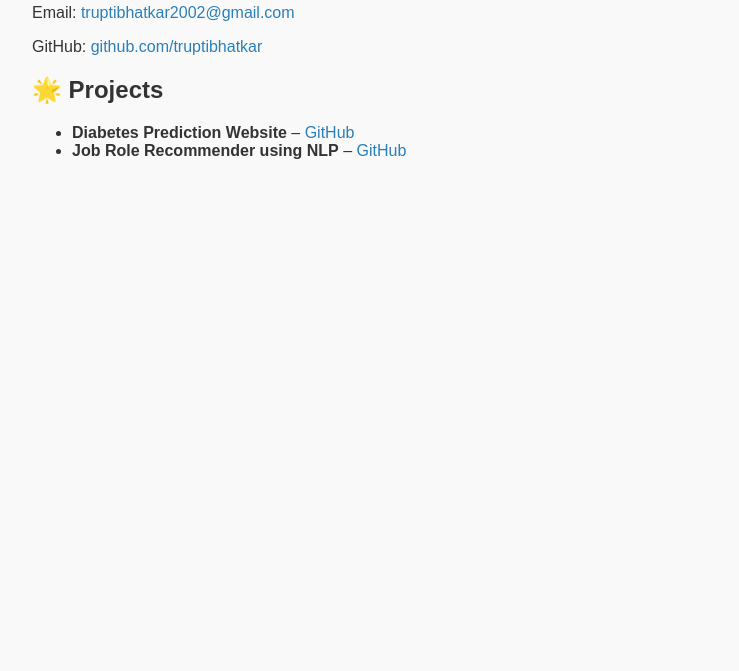
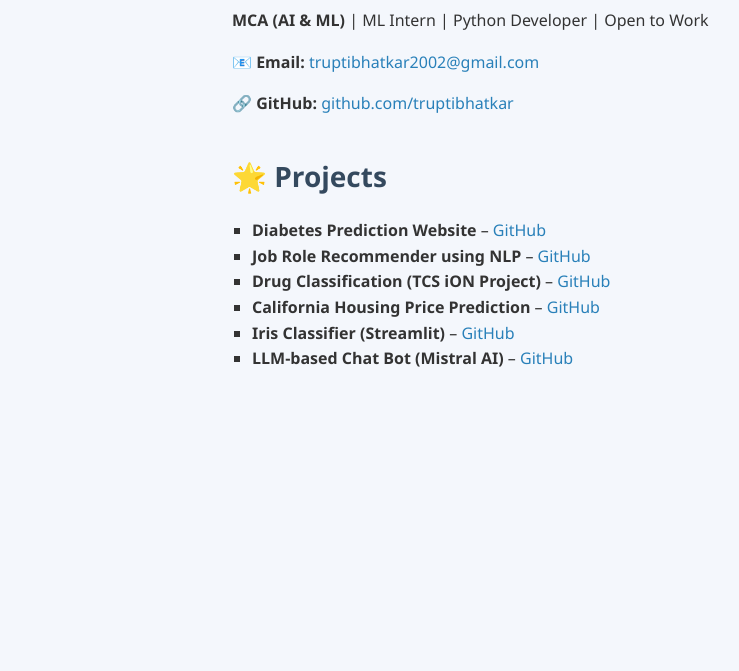
Before and after one commit to truptibhatkar/truptibhatkar.github.io, a plain HTML site: page index.html in a window 1280 px wide. Shown: the part 129-800 px from the top of the page, without its empty margins (8-747 px from the left). Drawn offline with Linux system fonts and the light colour scheme.

Commit message:
Update index.html

```diff
--- a/index.html
+++ b/index.html
@@ -2,25 +2,70 @@
 <html lang="en">
 <head>
     <meta charset="UTF-8">
-  <title>Trupti Bhatkar | AI & ML Enthusiast</title>
+    <title>Trupti Bhatkar | Portfolio</title>
     <style>
-    body { font-family: Arial, sans-serif; margin: 40px; background: #f9f9f9; color: #333; }
-    h1 { color: #2c3e50; }
-    a { color: #2980b9; text-decoration: none; }
-    .section { margin-bottom: 30px; }
+        body {
+            font-family: 'Segoe UI', sans-serif;
+            margin: 0;
+            padding: 0;
+            background: #f4f7fc;
+            color: #333;
+        }
+        .container {
+            max-width: 800px;
+            margin: auto;
+            padding: 40px 20px;
+        }
+        h1 {
+            color: #2c3e50;
+            font-size: 36px;
+        }
+        h2 {
+            color: #34495e;
+            margin-top: 40px;
+        }
+        p, li {
+            font-size: 16px;
+            line-height: 1.6;
+        }
+        a {
+            color: #2980b9;
+            text-decoration: none;
+        }
+        a:hover {
+            text-decoration: underline;
+        }
+        .contact {
+            margin-top: 10px;
+            margin-bottom: 30px;
+        }
+        ul {
+            list-style: square;
+            padding-left: 20px;
+        }
+        .emoji {
+            font-size: 28px;
+        }
     </style>
 </head>
 <body>
+    <div class="container">
         <h1>👩‍💻 Trupti Bhatkar</h1>
-  <p><strong>MCA (AI & ML) | ML Intern | Python Developer | Open to Work</strong></p>
-  <p>Email: <a href="mailto:truptibhatkar2002@gmail.com">truptibhatkar2002@gmail.com</a></p>
-  <p>GitHub: <a href="https://github.com/truptibhatkar">github.com/truptibhatkar</a></p>
+        <p><strong>MCA (AI & ML)</strong> | ML Intern | Python Developer | Open to Work</p>
 
-  <div class="section">
-    <h2>🌟 Projects</h2>
+        <div class="contact">
+            <p>📧 <strong>Email:</strong> <a href="mailto:truptibhatkar2002@gmail.com">truptibhatkar2002@gmail.com</a></p>
+            <p>🔗 <strong>GitHub:</strong> <a href="https://github.com/truptibhatkar" target="_blank">github.com/truptibhatkar</a></p>
+        </div>
+
+        <h2 class="emoji">🌟 Projects</h2>
         <ul>
-      <li><strong>Diabetes Prediction Website</strong> – <a href="https://github.com/truptibhatkar/diabetes_prediction">GitHub</a></li>
-      <li><strong>Job Role Recommender using NLP</strong> – <a href="https://github.com/truptibhatkar/job-role-recommender">GitHub</a></li>
+            <li><strong>Diabetes Prediction Website</strong> – <a href="https://github.com/truptibhatkar/diabetes_prediction" target="_blank">GitHub</a></li>
+            <li><strong>Job Role Recommender using NLP</strong> – <a href="https://github.com/truptibhatkar/job_role_recommender" target="_blank">GitHub</a></li>
+            <li><strong>Drug Classification (TCS iON Project)</strong> – <a href="https://github.com/truptibhatkar/drug_classification_tcsion" target="_blank">GitHub</a></li>
+            <li><strong>California Housing Price Prediction</strong> – <a href="https://github.com/truptibhatkar/california_housing_price" target="_blank">GitHub</a></li>
+            <li><strong>Iris Classifier (Streamlit)</strong> – <a href="https://github.com/truptibhatkar/iris_classifier_streamlit" target="_blank">GitHub</a></li>
+            <li><strong>LLM-based Chat Bot (Mistral AI)</strong> – <a href="https://github.com/truptibhatkar/chat_bot" target="_blank">GitHub</a></li>
         </ul>
     </div>
 </body>
```
Lines whose indentation alone changed are shown as unchanged.
